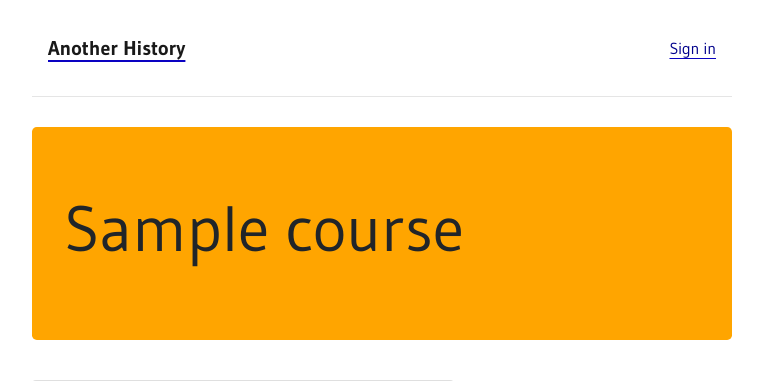
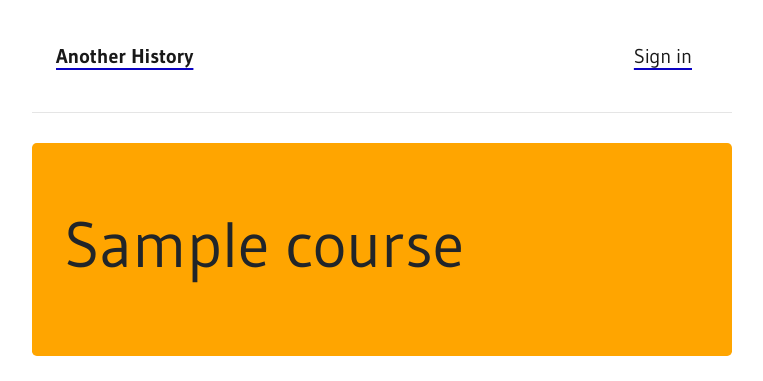
Before and after one commit to CFG-Diversity-Hack-Team5/another-history-app, a Flask app: page /courses/1 in a window 1280 px wide. Shown: the top 381 px of the page, without its empty margins (258-1021 px from the left). Run offline with Flask 2, Linux system fonts and the light colour scheme; tables that the repository leaves empty hold one stand-in row (values such as "Sample post"); grey boxes marked "Sample" are stand-in pictures; some libraries are stand-ins or nearby versions.

Commit message:
move navigation links in navbar

```diff
--- a/main/templates/course.html
+++ b/main/templates/course.html
@@ -37,33 +37,29 @@
 
 <div class="container">
     <div class="header clearfix">
-        <nav class="navbar navbar-light">
-            <a class="navbar-brand" href="{{ url_for('public_bp.index') }}"><b>Another History</b></a>
+        <nav class="navbar navbar-expand-lg navbar-light">
+            <div class="collapse navbar-collapse" id="publicIndex">
+                <nav class="mr-auto p-2">
+                    <a class="navbar-brand" href="{{ url_for('public_bp.index') }}"><b>Another History</b></a>
+                </nav>
+                {% if current_user.is_authenticated %}
+                <nav class="p-2">
+                    <a class="navbar-brand" href="{{ url_for('auth_bp.logout') }}">Log Out</a>
+                </nav>
 
-            <form class="form-inline">
-                <!-- <input class="form-control mr-sm-2" type="search" placeholder="Search all courses" aria-label="Search">
-                <button class="btn btn-outline-primary my-2 my-sm-0" type="submit"><span class="material-icons">earch</span></button> -->
-                {% if current_user.is_authenticated %}
-                <div class="signin_button">
-                    <a href="{{ url_for('auth_bp.logout') }}">Log Out</a>
-                </div>
-                {% else %}
-                <div class="signin_button">
-                    <a href="{{ url_for('auth_bp.login') }}">Sign in</a>
-                </div>
-                {% endif %}
-
-                {% if current_user.is_authenticated %}
-                <div class="signin_button">
-                    {% if current_user.is_admin() %}
-                    <a class="btn btn-primary" href="{{ url_for('admin_bp.show_admin_dashboard', id=current_user.id) }}" role="button">
+                {% if current_user.is_admin() %}
+                <nav class="p-2">
+                    <a class="btn btn-primary" href="{{ url_for('admin_bp.show_admin_dashboard', id=current_user.id) }}"
+                       role="button">
                         <svg class="bi bi-person-fill" fill="currentColor" height="1em" viewBox="0 0 16 16" width="1em"
                              xmlns="http://www.w3.org/2000/svg">
                             <path d="M3 14s-1 0-1-1 1-4 6-4 6 3 6 4-1 1-1 1H3zm5-6a3 3 0 1 0 0-6 3 3 0 0 0 0 6z"
                                   fill-rule="evenodd"/>
                         </svg>
                     </a>
-                    {% else %}
+                </nav>
+                {% else %}
+                <nav class="p-2">
                     <a class="btn btn-primary" href="{{ url_for('user_bp.show_user_dashboard', uid=current_user.id) }}"
                        role="button">
                         <svg class="bi bi-person-fill" fill="currentColor" height="1em" viewBox="0 0 16 16" width="1em"
@@ -72,10 +68,15 @@
                                   fill-rule="evenodd"/>
                         </svg>
                     </a>
-                    {% endif %}
-                </div>
+                </nav>
                 {% endif %}
-            </form>
+
+                {% else %}
+                <nav class="p-2">
+                    <a class="navbar-brand" href="{{ url_for('auth_bp.login') }}">Sign in</a>
+                </nav>
+                {% endif %}
+            </div>
         </nav>
     </div>
     <div class="container">
@@ -158,7 +159,8 @@
                 {% for module in modules %}
                 <div class="card-header" id="headingOne">
                     <h5 class="mb-0">
-                        <button aria-controls="collapseOne" aria-expanded="true" class="btn btn-link" data-target="#collapseOne"
+                        <button aria-controls="collapseOne" aria-expanded="true" class="btn btn-link"
+                                data-target="#collapseOne"
                                 data-toggle="collapse" type="button">
                             Week {{ module.week_number}} {{ module.name }} +
                         </button>
```
